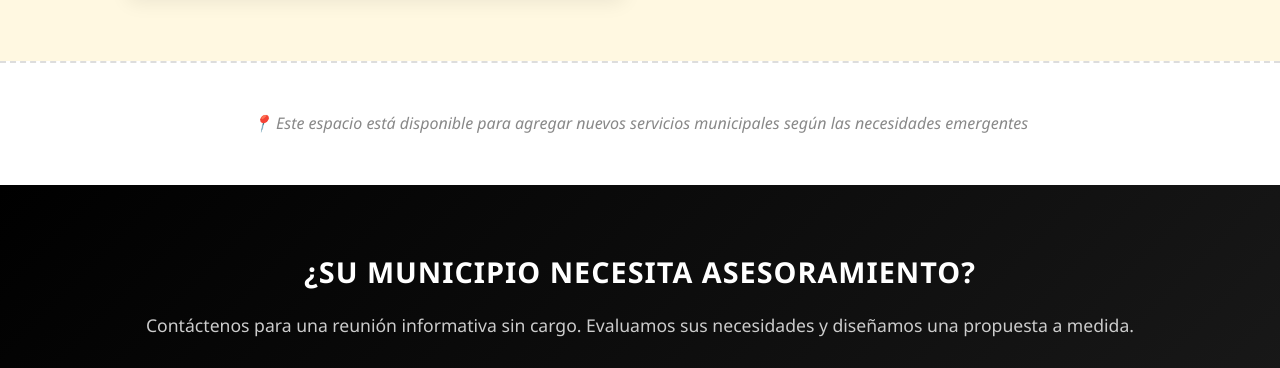
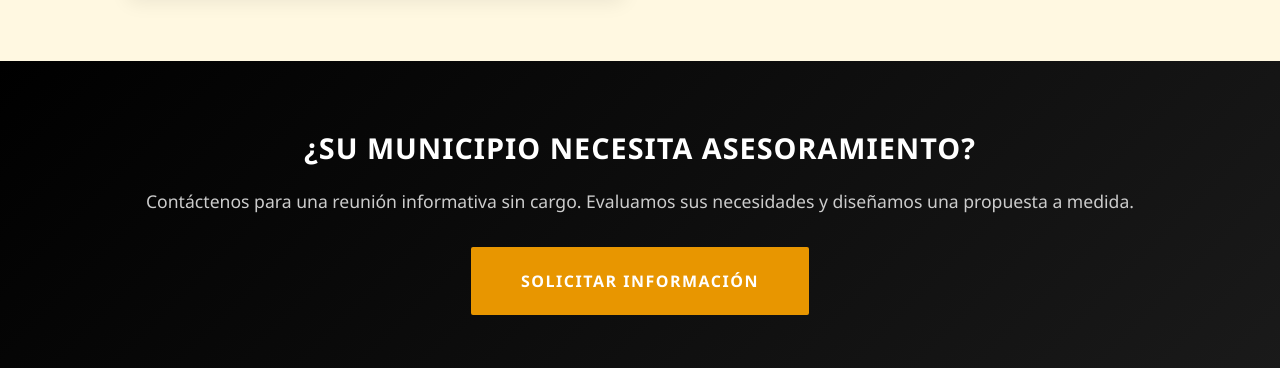
Before and after one commit to Gabriel-Nano/Baficonsulting, a plain HTML site: page servicios-municipios.html in a window 1280 px wide. Shown: the part 2210-2578 px from the top of the page. Drawn offline with Linux system fonts and the light colour scheme.

Commit message:
Cambio de mensaje futuros servicios

```diff
--- a/servicios-municipios.html
+++ b/servicios-municipios.html
@@ -390,9 +390,9 @@
     </section>
 
     <!-- Espacio para futuros servicios -->
-    <section class="more-services">
+    <!-- <section class="more-services">
         <p>📍 Este espacio está disponible para agregar nuevos servicios municipales según las necesidades emergentes</p>
-    </section>
+    </section> -->
 
     <!-- Call to Action -->
     <section id="contacto" class="service-cta">
```
